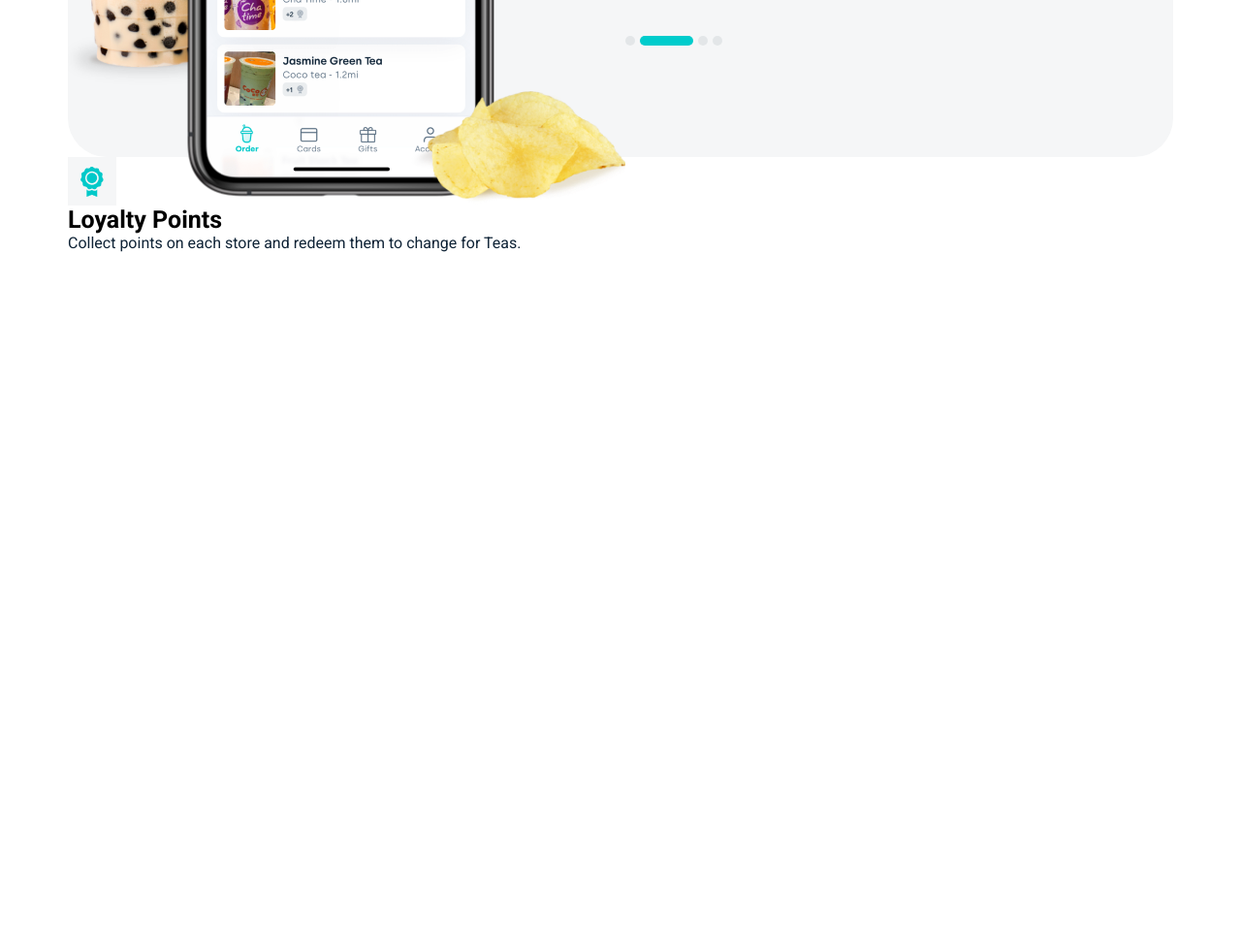
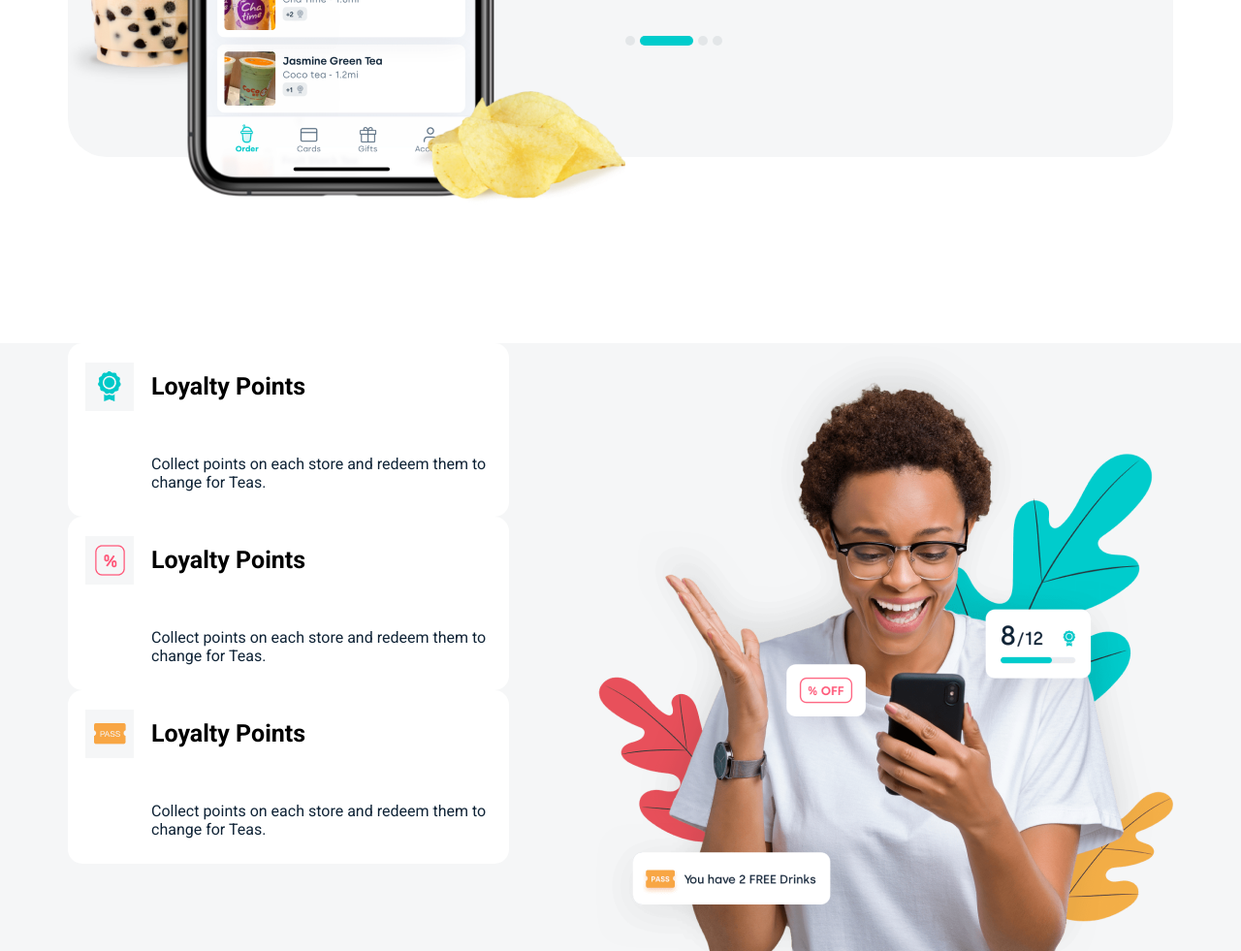
Before and after one commit to AkelaWhiteWolf/Bank, a plain HTML site: page Page making/TPass/index.html in a window 1280 px wide. Shown: the part 1467-2448 px from the top of the page at 97% size. Before the commit the page ends 1727 px from the top, so only its background shows below. Drawn offline with Linux system fonts and the light colour scheme.

Commit message:
/work is going/

```diff
--- a/Page making/TPass/css/style.css
+++ b/Page making/TPass/css/style.css
@@ -151,11 +151,40 @@
     margin-top: 8rem;
 }
 
+.main__section-4 {
+    margin-top: 12rem;
+}
+.section-with-girl {
+    background-color: var(--sections-background);
+}
+.section-with-girl__content-container {
+    display: flex;
+    justify-content: space-between;
+}
+.sticker {
+    max-width: 455px;
+    min-height: 179px;
+    background-color: white;
+    border-radius: 15px;
+    /* box-shadow: 0px 0px 5px 0.1px black; */
+    display: grid;
+    grid-template: 1fr 1fr / 86px 1fr;
+    align-items: center;
+}
 .sticker__img-container {
     width: 50px;
     height: 50px;
     background-color: var(--sections-background);
     display: flex;
+    flex-wrap: nowrap;
     justify-content: center;
     align-items: center;
+    justify-self: center;
 }
+.sticker__p {
+    grid-column-start: 2;
+}
+.section-with-girl__img-container {
+    display: flex;
+    justify-content: center;
+}
--- a/Page making/TPass/index.html
+++ b/Page making/TPass/index.html
@@ -74,14 +74,36 @@
             </div>
         </section>
 
-        <section class="_section section-with-girl main__section-4">
-            <div class="section-with-girl__stickers-container">
-                <div class="sticker">
-                    <div class="sticker__img-container">
-                        <img src="./img/sticker__icon.png" alt="icon" class="sticker__img">
+        <section class="_section _section-full-width section-with-girl main__section-4">
+            <div class="_content-container section-with-girl__content-container">
+                <div class="section-with-girl__stickers-container">
+                    <div class="sticker">
+                        <div class="sticker__img-container">
+                            <img src="./img/sticker__icon.png" alt="icon" class="sticker__img">
+                        </div>
+                        <h3 class="_h3">Loyalty Points</h3>
+                        <p class="_text sticker__p">Collect points on each store and redeem them to change for Teas.</p>
                     </div>
-                    <h3 class="_h3">Loyalty Points</h3>
-                    <p class="_text">Collect points on each store and redeem them to change for Teas.</p>
+
+                    <div class="sticker">
+                        <div class="sticker__img-container">
+                            <img src="./img/sticker__procent.png" alt="procent" class="sticker__img">
+                        </div>
+                        <h3 class="_h3">Loyalty Points</h3>
+                        <p class="_text sticker__p">Collect points on each store and redeem them to change for Teas.</p>
+                    </div>
+
+                    <div class="sticker">
+                        <div class="sticker__img-container">
+                            <img src="./img/sticker__pass.png" alt="pass" class="sticker__img">
+                        </div>
+                        <h3 class="_h3">Loyalty Points</h3>
+                        <p class="_text sticker__p">Collect points on each store and redeem them to change for Teas.</p>
+                    </div>
+                </div>
+
+                <div class="section-with-girl__img-container">
+                    <img src="./img/Afro.png" alt="Afro girl">
                 </div>
             </div>
         </section>
```
